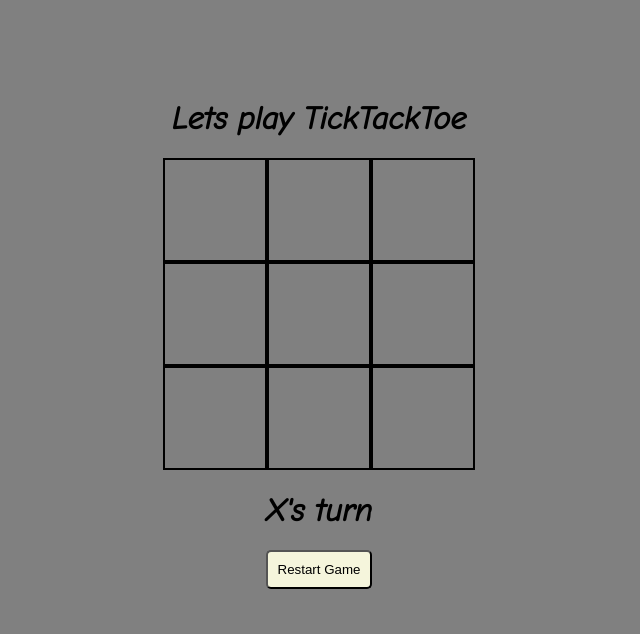
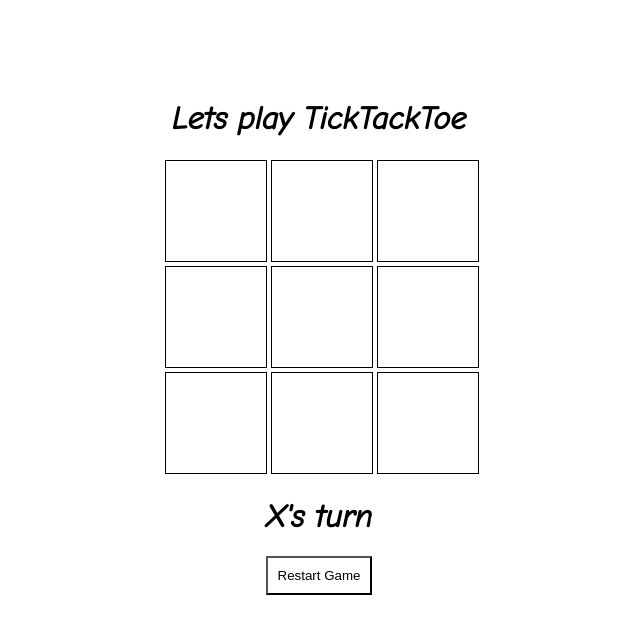
Before and after one commit to imraj560/ticktacktoe, a plain HTML site: page index.html in a window 1280 px wide. Shown: the whole page, without its empty margins (321-961 px from the left). Drawn offline with Linux system fonts and the light colour scheme.

Commit message:
some css fix

```diff
--- a/style.css
+++ b/style.css
@@ -1,23 +1,24 @@
 @import url('https://fonts.googleapis.com/css2?family=Comic+Neue:ital@1&display=swap');
 
 body{
-    background-color: gray;
+    background-color: white;
 }
 
 .cell{
     width: 100px;
     height: 100px;
-    border: 2px solid black;
+    border: 1px solid black;
     cursor: pointer;
     line-height: 90px;
     font-size: 60px;
     transition: 0.5s;
+    margin: 2px;
 }
 
-.cell:hover{
+/* .cell:hover{
 
     transform: scale(1.08);
-}
+} */
 
 #cellDiv{
     display: grid;
@@ -35,8 +36,8 @@ body{
 #restartGame{
 
     padding: 10px 10px;
-    border-radius: 5px;
-    background-color: beige;
+    /* border-radius: 5px; */
+    background-color: white;
     cursor:pointer;
 
 }
```
